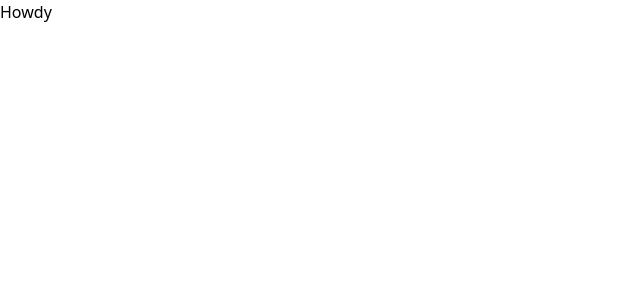
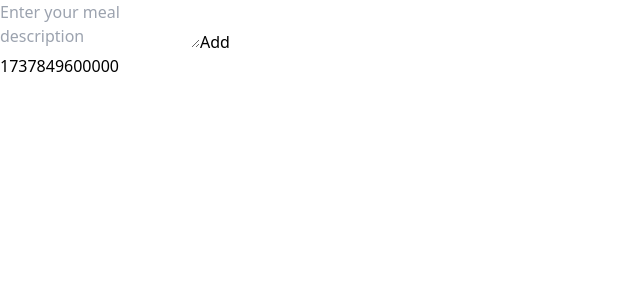
Before and after one commit to frankiewiczkamil/nutri, a React (Vite) app: page / in a window 1280 px wide. Shown: the top 300 px of the page, without its empty margins (0-640 px from the left). Built offline with nearby package versions, Linux system fonts and the light colour scheme.

Commit message:
Add initial view: today's log :sparkles: :construction:

```diff
--- a/src/App.tsx
+++ b/src/App.tsx
@@ -1,7 +1,39 @@
-import "./App.css";
+import './App.css';
+import { DailyNutrients } from './features/DailyNutrients.tsx';
+import { AddItem } from './features/AddItem.tsx';
+import { useEffect, useState } from 'react';
+import { generateFakeItem } from './features/fakeItems.ts';
+import { getMidnightTimestamp } from './util/date.ts';
+import { addItem, readItemsByDay } from './infra/storage/store.ts';
+import { NutrientsItem } from './domain/NutrientsItem.ts';
+
+export type State = 'initializing' | 'loading' | 'loaded' | 'error';
 
 function App() {
-  return <h1 className="text-3xl">Howdy</h1>;
+  const [day] = useState(getMidnightTimestamp(Date.now()));
+  const [items, setItems] = useState<NutrientsItem[]>([]);
+  const [state, setState] = useState<State>('initializing');
+
+  function add(desc: string) {
+    const newItem = generateFakeItem(desc);
+    addItem(newItem);
+    setItems([newItem, ...items]);
+  }
+
+  useEffect(() => {
+    async function init() {
+      setItems(await readItemsByDay(day));
+      setState('loaded');
+    }
+    init();
+  }, []);
+
+  return (
+    <div className={'p-2 max-w-md mx-auto'}>
+      <AddItem add={add} />
+      {state !== 'initializing' && <DailyNutrients day={day} items={items} />}
+    </div>
+  );
 }
 
 export default App;
--- /dev/null
+++ b/src/features/DailyNutrients.tsx
@@ -0,0 +1,19 @@
+import { NutrientsItem } from '../domain/NutrientsItem.ts';
+
+export type DailyNutrientsProps = {
+  day: number;
+  items: Array<NutrientsItem>;
+};
+
+export function DailyNutrients({ day, items }: Readonly<DailyNutrientsProps>) {
+  return (
+    <div>
+      <h1 className="text-3xl">{day}</h1>
+      {items.map(({ id, description }) => (
+        <div id={id} key={id}>
+          {description}
+        </div>
+      ))}
+    </div>
+  );
+}
```
